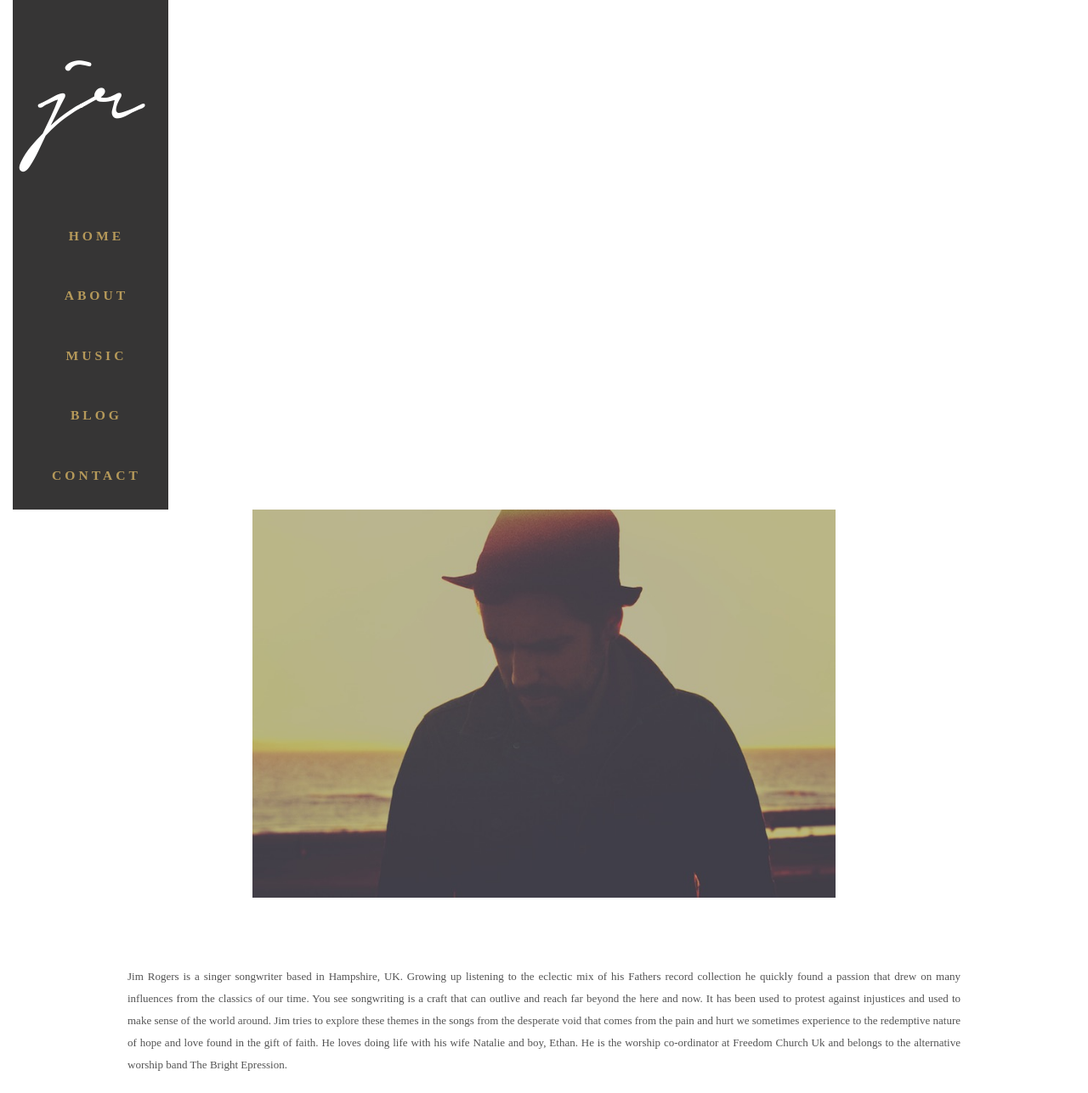
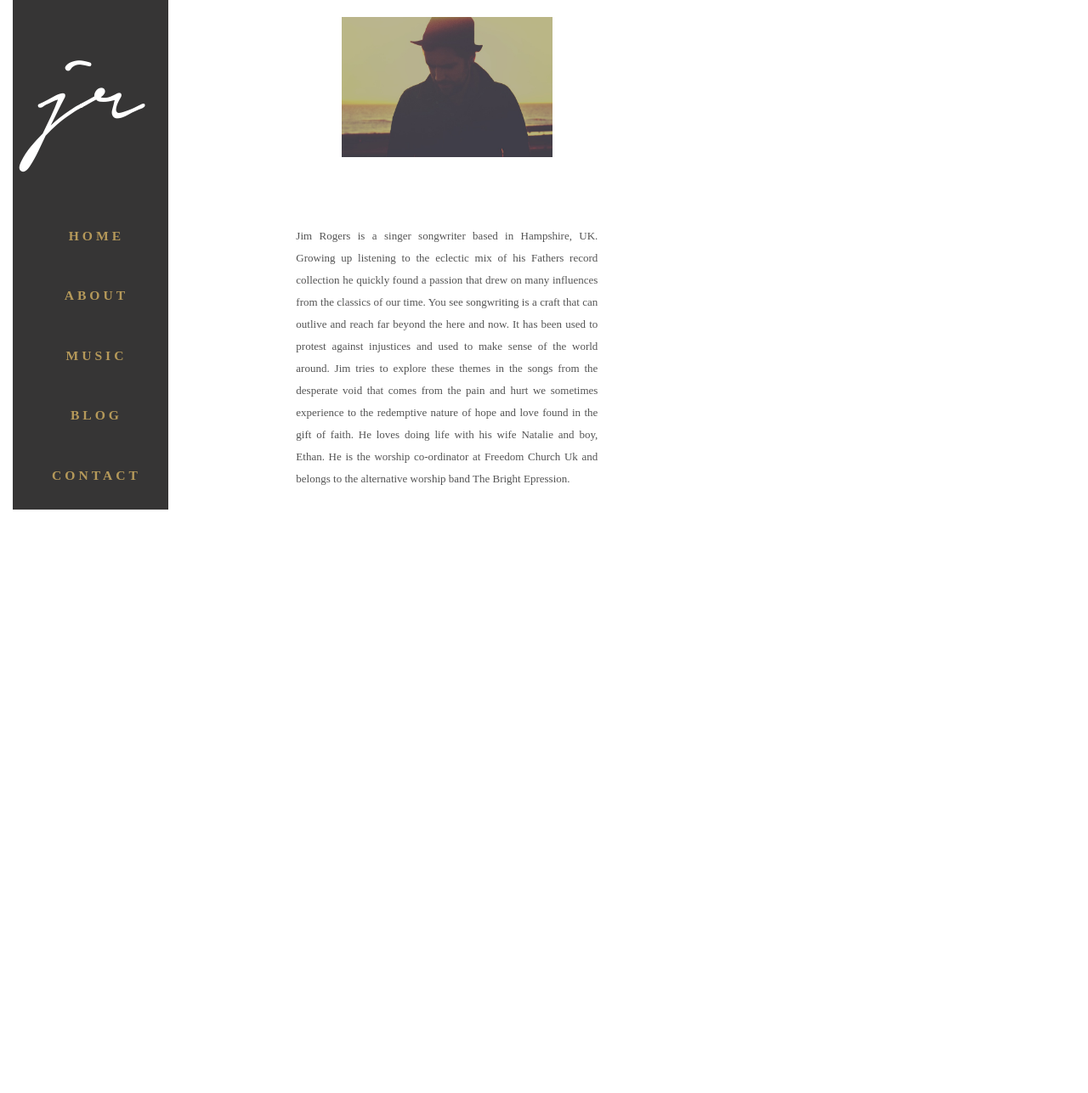
Before and after one commit to JimRogers/jimrogerswebsite, a Jekyll site: the page built from about/index.html, in a window 1280 px wide. Shown: the whole page at 85% size. Built offline with Jekyll 4.4.1, drawn with Linux system fonts in a browser that asks for light colours; after the commit the page ends 900 px from its top, so only the background shows below that.

Commit message:
Add new layout to header section

```diff
--- a/_includes/about-section.html
+++ b/_includes/about-section.html
@@ -1,17 +1,17 @@
 <section class="about">
  <div class="container">
 
-   <div class="col-md-12">
+   <div class="col-md-6">
      <div id="about-text">
           <img src="../images/jim.JPG" alt="Jim Rogers">
       </div><!--end about text-->
-   </div><!--end col md 12-->
+   </div><!--end col md 6-->
 
-   <div class="col-md-12">
+   <div class="col-md-6">
      <div id="about-text">
                  <p>Jim Rogers is a singer songwriter based in Hampshire, UK. Growing up listening to the eclectic mix of his Fathers record collection he quickly found a passion that drew on many influences from the classics of our time. You see songwriting is a craft that can outlive and reach far beyond the here and now. It has been used to protest against injustices and used to make sense of the world around. Jim tries to explore these themes in the songs from the desperate void that comes from the pain and hurt we sometimes experience to the redemptive nature of hope and love found in the gift of faith. He loves doing life with his wife Natalie and boy, Ethan. He is the worship co-ordinator at Freedom Church Uk and belongs to the alternative worship band The Bright Epression.</p>
       </div><!--end about text-->
-    </div><!--end col md 12-->
+    </div><!--end col md 6-->
 
  </div><!--end container-->
 </section><!--end about-->
--- a/_includes/header.html
+++ b/_includes/header.html
@@ -1,4 +1,3 @@
-<div class="col-md-12">
   <div class="float-header">
     <div id="side-title">
       <div class="container">
@@ -33,4 +32,3 @@
       </nav>
     </header>
   </div>
-</div>
--- a/css/style.css
+++ b/css/style.css
@@ -189,7 +189,7 @@ nav ul {
   display:inline;
 }
 nav ul li {
-  display: block;
+  display: inline-block;
 }
 
 header nav ul li a {
```
